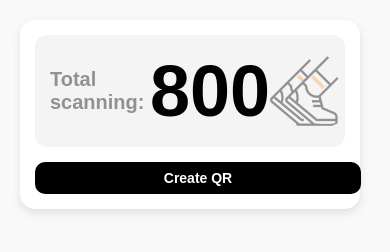
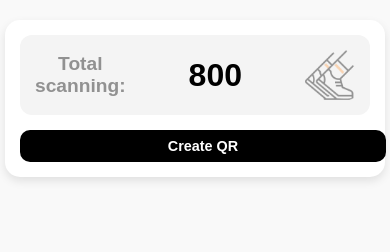
Before and after one commit to oleh-satoshi/qr-app-front, a plain HTML site: page index.html in a window 390 px wide. Drawn offline with Linux system fonts and the light colour scheme.

Commit message:
Add files via upload

```diff
--- a/index.html
+++ b/index.html
@@ -3,16 +3,16 @@
 <head>
     <meta charset="UTF-8">
     <meta name="viewport" content="width=device-width, initial-scale=1.0">
-    <title>Updated Layout</title>
+    <title>Responsive Layout</title>
     <style>
         body {
             font-family: 'Poppins', sans-serif;
             background-color: #f9f9f9;
             margin: 0;
-            padding: 20px; /* Отступ сверху для мобильных */
+            padding: 20px;
             display: flex;
-            flex-direction: column; /* Выравнивание по вертикали */
-            align-items: flex-start; /* Выравнивание по левому краю */
+            flex-direction: column;
+            align-items: center;
             min-height: 100vh;
         }
 
@@ -20,7 +20,8 @@
             background: #fff;
             border-radius: 15px;
             padding: 15px;
-            width: calc(100% - 40px); /* Ширина с учётом отступов body */
+            width: 100%; /* На всю ширину экрана */
+            max-width: 400px; /* Максимальная ширина для удобного просмотра */
             display: flex;
             flex-direction: column;
             gap: 15px;
@@ -30,43 +31,44 @@
         .stat {
             display: flex;
             align-items: center;
-            justify-content: space-between;
+            justify-content: flex-start; /* Выравниваем элементы по левому краю */
+
+            justify-content: space-between; /* Равномерное распределение */
             background: #f4f4f4;
             padding: 15px;
             border-radius: 12px;
-            height: auto;
             position: relative;
+            text-align: center;
         }
 
         .stat-left {
             display: flex;
             flex-direction: column;
             justify-content: center;
-            gap: 5px;
+            align-items: center; /* Центрируем текст */
         }
 
         .stat-text {
-            font-family: 'Poppins', sans-serif;
-            font-size: 33px;
+            font-size: 1.5rem; /* Пропорциональный размер текста */
             font-weight: 600;
             color: #919191;
             margin: 0;
-            word-break: break-all; /* Разрешаем перенос слов */
-            width: 100px; /* Ограничиваем ширину текста */
+            justify-content: center;
+            align-items: center; /* Центрируем текст */
         }
 
         .stat-value {
-            font-family: 'Poppins', sans-serif;
-            font-size: 72px; /* Размер значения 33px */
-            font-weight: 700; /* Жирный шрифт */
+            font-size: 2.5rem; /* Пропорциональный размер числа */
+            font-weight: 700;
             margin: 0;
+            justify-content: center;
+            align-items: center; /* Центрируем текст */
             color: #000;
-            text-align: center;
         }
 
         .stat-icon {
-            width: 80px;
-            height: 80px;
+            width: 60px; /* Пропорциональная ширина иконки */
+            height: 60px;
         }
 
         .button {
@@ -77,10 +79,10 @@
             border: none;
             border-radius: 10px;
             text-align: center;
-            font-size: 16px;
+            font-size: 1rem;
             font-weight: 600;
             cursor: pointer;
-            width: 100%;
+            width: 100%; /* Кнопка на всю ширину */
             text-decoration: none;
         }
 
@@ -88,20 +90,31 @@
             background-color: #333;
         }
 
+        /* Адаптивность для мобильных устройств */
         @media (max-width: 768px) {
+            .stat {
+                flex-direction: row; /* Оставляем горизонтальное выравнивание */
+            }
 
+            .stat-left {
+                align-items: flex-start; /* Слегка выравниваем текст влево */
+            }
 
             .stat-text {
-                font-size: 20px;
+                font-size: 1.2rem; /* Уменьшение текста на мобильных */
+            }
+
+            .stat-value {
+                font-size: 2rem;
             }
 
             .stat-icon {
-                width: 70px;
-                height: 70px;
+                width: 50px;
+                height: 50px;
             }
 
             .button {
-                font-size: 14px;
+                font-size: 0.9rem;
                 padding: 8px;
             }
         }
@@ -113,9 +126,7 @@
             <div class="stat-left">
                 <p class="stat-text">Total<br>scanning:</p>
             </div>
-            <div style="display: flex; align-items: center;">
-                <h2 class="stat-value " style="font-size: 45;">800</h2>
-            </div>
+            <h2 class="stat-value">800</h2>
             <img src="Shoes.png" alt="Icon" class="stat-icon">
         </div>
         <a href="design_picker.html" class="button">Create QR</a>
```
